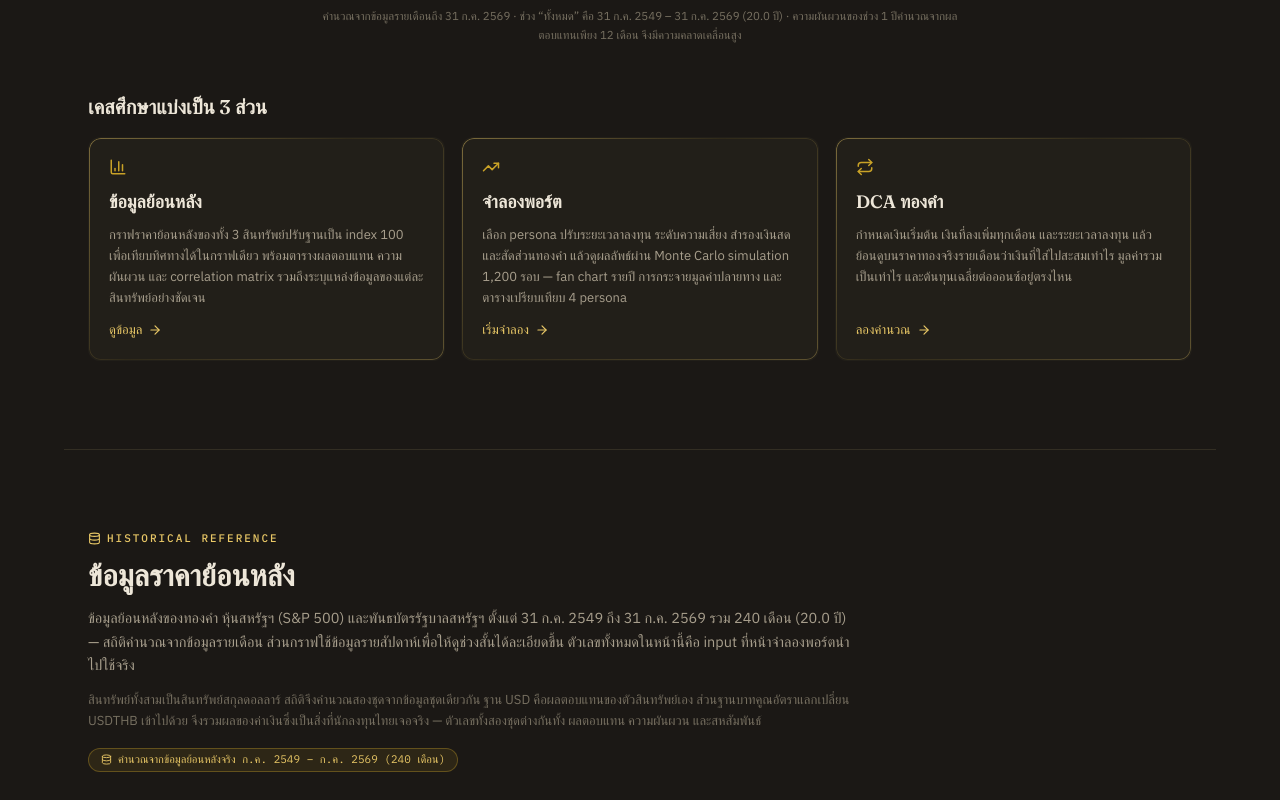
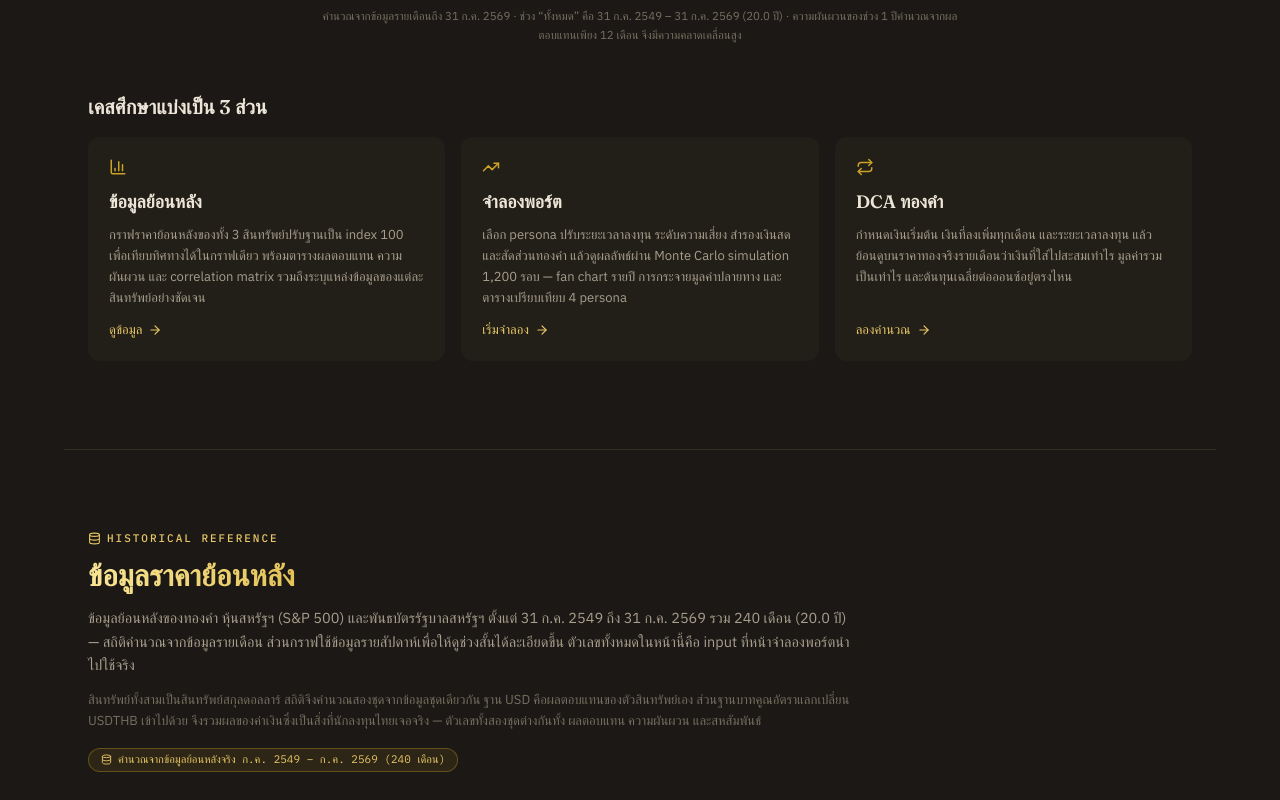
Before and after one commit to PraewaPnc/Gold-portfolio-simulator, a Next.js app in the folder gold-case-study/web/: page / in a window 1280 px wide. Shown: the part 1620-2420 px from the top of the page. Built offline with nearby package versions, Linux system fonts and the light colour scheme; a web font is replaced by a local one.

Commit message:
Enhance section headers with gold gradient

```diff
--- a/gold-case-study/web/app/globals.css
+++ b/gold-case-study/web/app/globals.css
@@ -42,29 +42,22 @@
     inset: 0;
     border-radius: inherit;
     padding: 1px;
-    background: linear-gradient(
-      135deg,
-      rgba(232, 199, 102, 0.45) 0%,
-      rgba(201, 162, 39, 0.08) 45%,
-      rgba(232, 199, 102, 0.3) 100%
-    );
-    -webkit-mask:
-      linear-gradient(#000 0 0) content-box,
-      linear-gradient(#000 0 0);
-    mask:
-      linear-gradient(#000 0 0) content-box,
-      linear-gradient(#000 0 0);
+    background: transparent;
+    -webkit-mask: linear-gradient(#fff 0 0) content-box, linear-gradient(#fff 0 0);
     -webkit-mask-composite: xor;
     mask-composite: exclude;
     pointer-events: none;
-    transition: background 300ms ease;
+    transition: background 0.3s ease;
   }
-  .panel:hover::before {
+  .panel-interactive {
+    @apply cursor-pointer transition-shadow hover:bg-panel2/40;
+  }
+  .panel-interactive:hover::before {
     background: linear-gradient(
       135deg,
-      rgba(232, 199, 102, 0.85) 0%,
-      rgba(201, 162, 39, 0.25) 45%,
-      rgba(232, 199, 102, 0.7) 100%
+      rgba(232, 199, 102, 0.6) 0%,
+      rgba(201, 162, 39, 0.15) 45%,
+      rgba(232, 199, 102, 0.4) 100%
     );
   }
 
@@ -88,17 +81,7 @@
 
   /* การ์ดที่คลิกได้ (ลิงก์) — ใช้แทน hover:border-gold เดิม เพราะ border จริงถูกซ่อนไว้แล้ว
      เปลี่ยนที่วงแหวนไล่สีให้สว่างขึ้นตอน hover แทนการเปลี่ยนสี border ตรง ๆ */
-  .panel-interactive {
-    @apply cursor-pointer transition-shadow;
-  }
-  .panel-interactive:hover::before {
-    background: linear-gradient(
-      135deg,
-      rgba(232, 199, 102, 0.9) 0%,
-      rgba(201, 162, 39, 0.3) 45%,
-      rgba(232, 199, 102, 0.75) 100%
-    );
-  }
+
 
   .eyebrow {
     @apply font-mono text-[11px] font-medium uppercase tracking-[0.18em] text-gold-light;
--- a/gold-case-study/web/components/sections/DcaSection.tsx
+++ b/gold-case-study/web/components/sections/DcaSection.tsx
@@ -12,7 +12,7 @@ export function DcaSection() {
         <p className="eyebrow flex items-center gap-1.5">
           <Repeat size={13} aria-hidden /> Dollar-Cost Averaging Backtest
         </p>
-        <h1 className="mt-3 font-display text-3xl font-semibold">ถ้าทยอยซื้อทองทุกเดือน</h1>
+        <h1 className="mt-3 font-display text-3xl font-semibold text-transparent bg-clip-text bg-gradient-to-r from-[#F9E596] via-[#D1A723] to-[#B38312]">ถ้าทยอยซื้อทองทุกเดือน</h1>
         <p className="mt-3 text-[14.5px] leading-relaxed text-ink-dim">
           กำหนดแผนการลงทุนแบบถัวเฉลี่ยต้นทุน (DCA)
           เพื่อดูการเติบโตของมูลค่าพอร์ตเทียบกับเงินต้นสะสมรายเดือน
--- a/gold-case-study/web/components/sections/ReferenceSection.tsx
+++ b/gold-case-study/web/components/sections/ReferenceSection.tsx
@@ -31,7 +31,7 @@ export function ReferenceSection() {
         <p className="eyebrow flex items-center gap-1.5">
           <Database size={13} aria-hidden /> Historical Reference
         </p>
-        <h1 className="mt-3 font-display text-3xl font-semibold">ข้อมูลราคาย้อนหลัง</h1>
+        <h1 className="mt-3 font-display text-3xl font-semibold text-transparent bg-clip-text bg-gradient-to-r from-[#F9E596] via-[#D1A723] to-[#B38312]">ข้อมูลราคาย้อนหลัง</h1>
         <p className="mt-3 text-[14.5px] leading-relaxed text-ink-dim">
           ข้อมูลย้อนหลังของทองคำ หุ้นสหรัฐฯ (S&amp;P 500) และพันธบัตรรัฐบาลสหรัฐฯ ตั้งแต่{" "}
           {formatThaiDate(dataRange.start)} ถึง {formatThaiDate(dataRange.end)} รวม{" "}
--- a/gold-case-study/web/components/sections/SimulationSection.tsx
+++ b/gold-case-study/web/components/sections/SimulationSection.tsx
@@ -13,7 +13,7 @@ export function SimulationSection() {
         <p className="eyebrow flex items-center gap-1.5">
           <Sparkles size={13} aria-hidden /> Monte Carlo Portfolio Simulator
         </p>
-        <h1 className="mt-3 font-display text-3xl font-semibold">จำลองการจัดสรรเงินลงทุนในทองคำ</h1>
+        <h1 className="mt-3 font-display text-3xl font-semibold text-transparent bg-clip-text bg-gradient-to-r from-[#F9E596] via-[#D1A723] to-[#B38312]">จำลองการจัดสรรเงินลงทุนในทองคำ</h1>
         <p className="mt-3 text-[14.5px] leading-relaxed text-ink-dim">
           เลือก persona ปรับระยะเวลาลงทุน ระดับความเสี่ยง สำรองเงินสด และสัดส่วนทองคำ
           เพื่อดูผลลัพธ์ที่เป็นไปได้ของเงินทั้งก้อน — ผลตอบแทนคาดหวัง ความผันผวน
```
